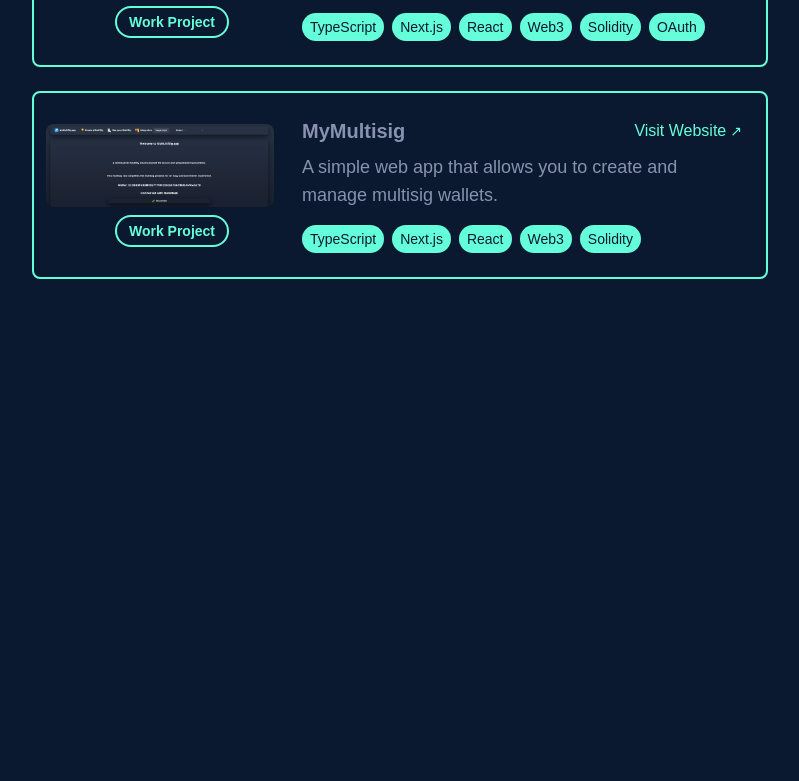
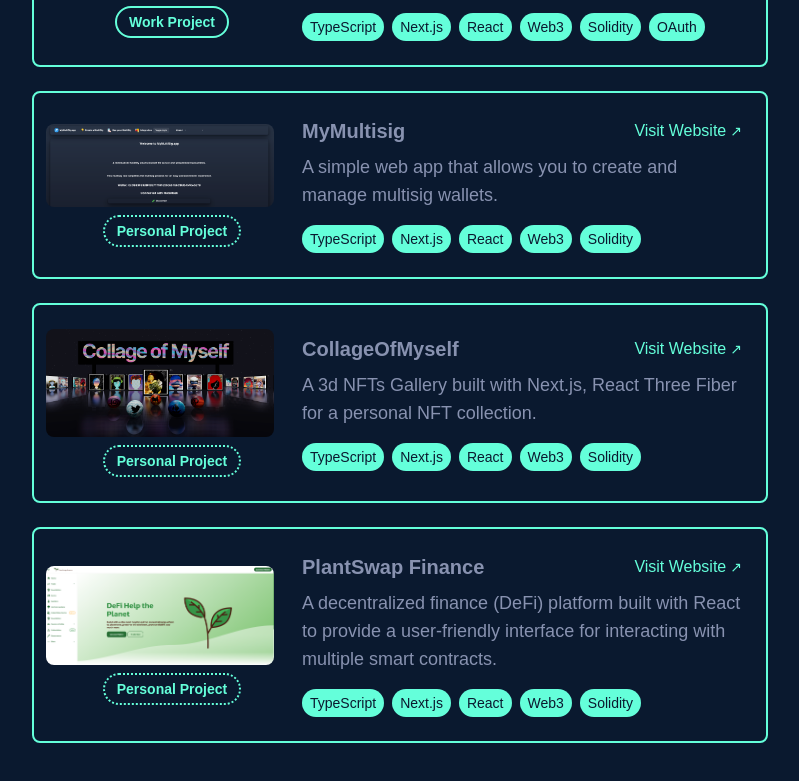
Before and after one commit to marc-aurele-besner/marcaurelebesner.com-v3, a Next.js app: page / in a window 1280 px wide. Shown: the part 5933-6714 px from the top of the page, without its empty margins (368-1167 px from the left). Before the commit the page ends 6324 px from the top, so only its background shows below. Built offline with nearby package versions, Linux system fonts and the light colour scheme.

Commit message:
add more projects

```diff
--- a/src/constants/projects.ts
+++ b/src/constants/projects.ts
@@ -69,6 +69,28 @@ export const projects: ProjectData[] = [
     link: "https://mymultisig.app/",
     linkText: "Visit Website",
     badges: ["TypeScript", "Next.js", "React", "Web3", "Solidity"],
-    projectType: "work",
+    projectType: "personal",
+  },
+  {
+    title: "CollageOfMyself",
+    description:
+      "A 3d NFTs Gallery built with Next.js, React Three Fiber for a personal NFT collection.",
+    imageSrc: "/images/projects/collage-of-myself.png",
+    imageAlt: "CollageOfMyself",
+    link: "https://collageofmyself.com/",
+    linkText: "Visit Website",
+    badges: ["TypeScript", "Next.js", "React", "Web3", "Solidity"],
+    projectType: "personal",
+  },
+  {
+    title: "PlantSwap Finance",
+    description:
+      "A decentralized finance (DeFi) platform built with React to provide a user-friendly interface for interacting with multiple smart contracts.",
+    imageSrc: "/images/projects/plantswap.png",
+    imageAlt: "PlantSwap Finance",
+    link: "https://plantswap.finance/",
+    linkText: "Visit Website",
+    badges: ["TypeScript", "Next.js", "React", "Web3", "Solidity"],
+    projectType: "personal",
   },
 ];
```
Also changed, not shown: public/images/projects/collage-of-myself.png (added), public/images/projects/plantswap.png (added).
